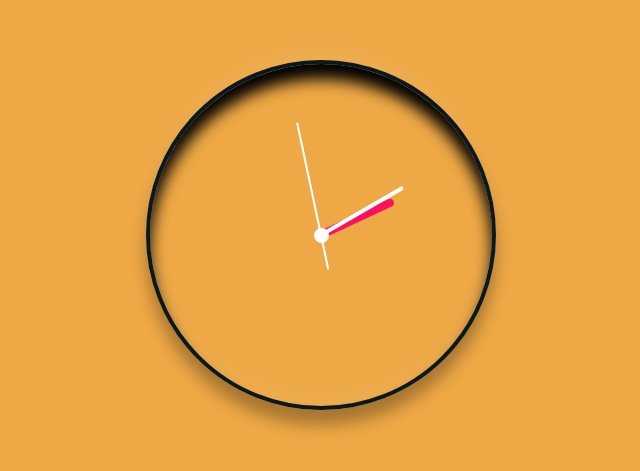
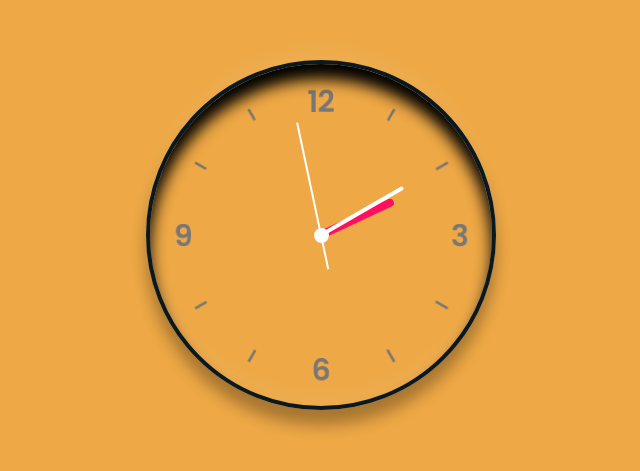
Before and after one commit to shammichalas/Analog-Clock-Design, a plain HTML site: page index.html in a window 1280 px wide. Shown: the part 165-636 px from the top of the page, without its empty margins (319-959 px from the left). Drawn offline with Linux system fonts and the light colour scheme.

Commit message:
Update style.css

```diff
--- a/style.css
+++ b/style.css
@@ -18,7 +18,7 @@ body{
     display: flex;
     justify-content: center;
     align-items: center;
-    background: url(images/clock.png);
+    background: url(clock.png);
     background-size: cover;
     border: 4px solid #091921;
     border-radius: 50%;
```
